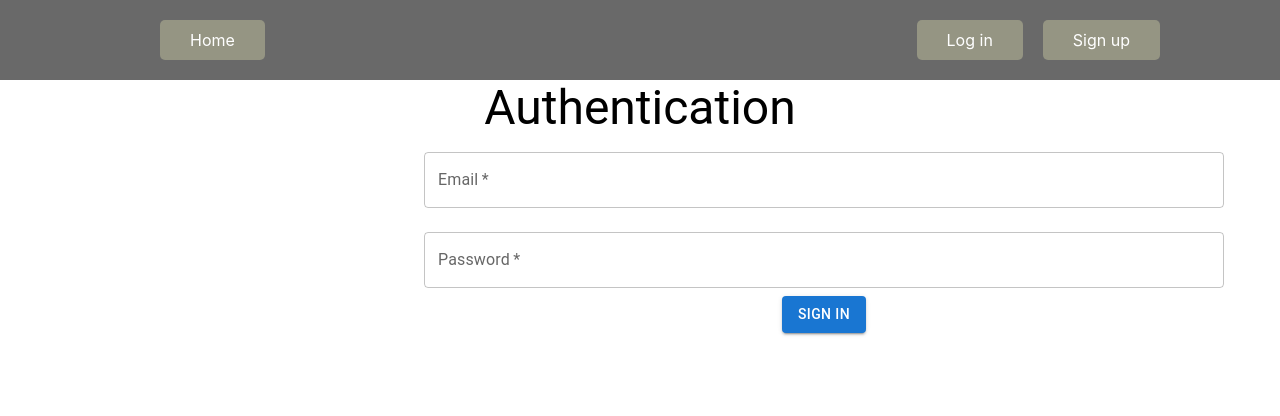
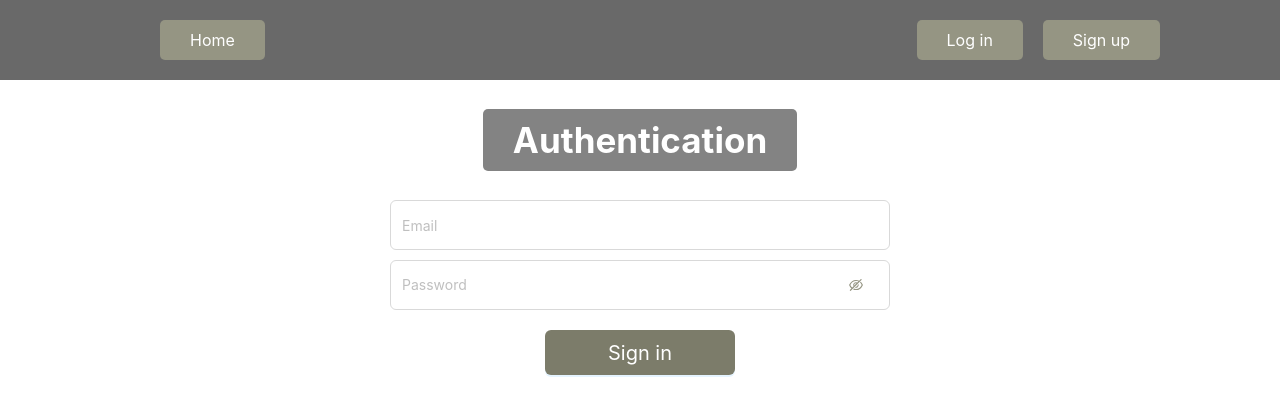
Before and after one commit to anastasiiahmel/Phonebook, a React (Create React App) app: page /phonebook/login in a window 1280 px wide. Shown: the top 416 px of the page. Built offline with nearby package versions, Linux system fonts and the light colour scheme.

Commit message:
updating the login and registration interface

```diff
--- a/src/components/App.jsx
+++ b/src/components/App.jsx
@@ -7,7 +7,7 @@ import { refreshUser } from 'redux/auth/operations';
 import { PrivateRoute } from './PrivateRoute';
 import { PublicRoute } from './PublicRoute';
 
-import Navigation from './navigation/Navigation';
+import Navigation from './Navigation/Navigation';
 import { Loader } from './Loader/Loader';
 
 const Home = React.lazy(() => import('./pages/Home'));
--- a/src/components/LoginPage/LoginPage.jsx
+++ b/src/components/LoginPage/LoginPage.jsx
@@ -1,12 +1,12 @@
 import React, { useEffect, useState } from 'react';
 import { useNavigate } from 'react-router-dom';
 
-import { Button, TextField, Typography, Container, Box } from '@mui/material';
 import { message } from 'antd';
 
 import { useDispatch, useSelector } from 'react-redux';
 import {selectLogIn } from 'redux/auth/selectors';
 import { loginUser } from 'redux/auth/operations';
+import { BtnAuth, FormLogin, GeneralInfo, InputInfo, InputPassword, TitlePage } from './LoginStyles.styled';
 
 const LoginPage = () => {
   const dispatch = useDispatch();
@@ -47,45 +47,30 @@ const LoginPage = () => {
   };
 
   return (
-    <Container maxWidth="100vh">
-      <Typography variant="h3" align="center">Authentication</Typography>
-      <Box
-        maxWidth="100vh"
-        flexDirection="column"
-        alignItems="center"
-        justifyContent="center"
-        paddingLeft={50}
-      >
-        <form onSubmit={handleSubmit}>
-          <TextField
-            label="Email"
+    <GeneralInfo>
+      <TitlePage >Authentication</TitlePage>
+        <FormLogin onSubmit={handleSubmit}>
+          <InputInfo
+            placeholder="Email"
             type="email"
             name="email"
             value={formData.email}
             onChange={handleChange}
-            variant="outlined"
-            fullWidth
-            required
-            margin="normal"
           />
-          <TextField
-            label="Password"
+          <InputPassword
+            placeholder="Password"
+            id="password"
+            name="password"
             type="password"
-            name="password"
             value={formData.password}
             onChange={handleChange}
             variant="outlined"
-            fullWidth
-            required
-            margin="normal"
           />
-          <Button type="submit" variant="contained" color="primary" sx={{ display: 'block', margin: '0 auto' }}>
+          <BtnAuth type="primary" htmlType="submit">
             Sign in
-          </Button>
-
-        </form>
-      </Box>
-    </Container>
+          </BtnAuth>
+        </FormLogin>
+    </GeneralInfo>
   );
 };
 
--- /dev/null
+++ b/src/components/LoginPage/LoginStyles.styled.jsx
@@ -0,0 +1,97 @@
+import {  Input, Button } from 'antd';
+import styled from '@emotion/styled';
+
+
+const TitlePage = styled.h2`
+   font-size: 35px;
+   color: #fff;
+   background-color: #838383;
+   border-radius: 5px;
+   padding: 10px 30px;
+`
+
+const GeneralInfo = styled.div`
+    display: flex;
+    flex-direction:column;
+    justify-content: center;
+    align-items: center;
+`
+
+const FormLogin = styled.form`
+    display: flex;
+    flex-direction:column;
+    justify-content: center;
+    align-items: center;
+    width: 500px;
+`
+
+const InputPassword = styled(Input.Password)`
+  width: 100%;
+  max-width: 500px;
+  color: #fff;
+  line-height: calc(18 / 14);
+  height: 50px;
+  margin-bottom: 10px;
+  background-color: transparent !important;
+  box-shadow: 0;
+
+  &:hover,
+  &:focus,
+  &:focus-within {
+    background-color: transparent !important;
+    border-color: #959583 !important;
+  }
+
+  .anticon {
+    color: #959583 !important;
+    padding: 15px;
+
+    &:hover,
+    &:focus,
+    &:focus-within {
+      color: black !important;
+    }
+  }
+  `
+  const InputInfo = styled(Input)`
+  width: 100%;
+  max-width: 500px;
+  color: #000;
+  line-height: calc(18 / 14);
+  height: 50px;
+  margin-bottom: 10px;
+  background-color: transparent !important;
+  box-shadow: 0;
+
+  &:hover,
+  &:focus,
+  &:focus-within {
+    background-color: transparent !important;
+    border-color: #959583 !important;
+  }
+
+  .ant-input{
+    &::placeholder {
+      color: red !important;
+      font-size: 18px;
+      background-color: transparent !important;
+    }
+  };
+  `
+
+  const BtnAuth = styled(Button)`
+    width: 190px;
+    height: 45px;
+    margin-top: 10px;
+    background-color: #7c7c6a;
+    font-size: 20px;
+    color: #fff !important;
+
+    &:hover,
+    &:focus {
+      background-color: #959583 !important;
+    }
+  `
+;
+
+  export  {InputPassword, InputInfo,TitlePage, GeneralInfo, BtnAuth,FormLogin };
--- a/src/components/RegisterPage/RegisterPage.jsx
+++ b/src/components/RegisterPage/RegisterPage.jsx
@@ -1,11 +1,11 @@
 import React, { useEffect, useState } from 'react';
 import { useNavigate } from 'react-router-dom';
 
-import { Button, TextField, Typography, Container, Box } from '@mui/material';
 import { message } from 'antd';
 import { useDispatch, useSelector } from 'react-redux';
 import { registerUser } from 'redux/auth/operations';
 import { selectLogIn } from 'redux/auth/selectors';
+import { BtnAuth, FormLogin, GeneralInfo, InputInfo, InputPassword, TitlePage } from 'components/LoginPage/LoginStyles.styled';
 
 const RegisterPage = () => {
   const dispatch = useDispatch();
@@ -49,49 +49,35 @@ const RegisterPage = () => {
   };
 
   return (
-    <Container maxWidth="xs">
-      <Typography variant="h4">Registration</Typography>
-      <Box mt={2}>
-        <form onSubmit={handleSubmit}>
-          <TextField
-            label="Name"
+    <GeneralInfo>
+      <TitlePage>Registration</TitlePage>
+      <FormLogin onSubmit={handleSubmit}>
+        <InputInfo
+         placeholder="Name"
+         type="text"
+         name="name"
+         value={formData.name}
+         onChange={handleChange}
+       />
+          <InputInfo
+            placeholder="Email"
             type="text"
-            name="name"
-            value={formData.name}
-            onChange={handleChange}
-            variant="outlined"
-            fullWidth
-            required
-            margin="normal"
-          />
-          <TextField
-            label="Email"
-            type="email"
             name="email"
             value={formData.email}
             onChange={handleChange}
-            variant="outlined"
-            fullWidth
-            required
-            margin="normal"
           />
-          <TextField
-            label="Password"
+          <InputPassword
+            placeholder="Password"
             type="password"
             name="password"
             value={formData.password}
             onChange={handleChange}
-            variant="outlined"
-            fullWidth
-            required
-            margin="normal"
           />
-          <Button type="submit" variant="contained" color="primary" fullWidth>
+          <BtnAuth type="primary" htmlType='submit'>
             Sign up
-          </Button>
-        </form>
-      </Box>
-    </Container>
+          </BtnAuth>
+          </FormLogin>
+    </GeneralInfo>
   );
 };
 
--- a/src/components/navigation/Navigation.jsx
+++ b/src/components/navigation/Navigation.jsx
@@ -1,6 +1,6 @@
 import React from 'react';
 
-import UserMenu from '../userMenu/UserMenu';
+import UserMenu from '../UserMenu/UserMenu';
 
 import { Box } from '@mui/material';
 import { useSelector } from 'react-redux';
--- a/src/components/pages/Contacts.jsx
+++ b/src/components/pages/Contacts.jsx
@@ -1,4 +1,4 @@
-import ContactsUser from "components/contacts/Contacts";
+import ContactsUser from "components/Сontacts/Contacts";
 
 const Contacts = () => {
   return (
```
Also changed, not shown: src/components/RegisterPage/RegisterStyles.styled.jsx (added), src/components/Сontacts/Contacts.jsx (renamed from src/components/contacts/Contacts.jsx).
